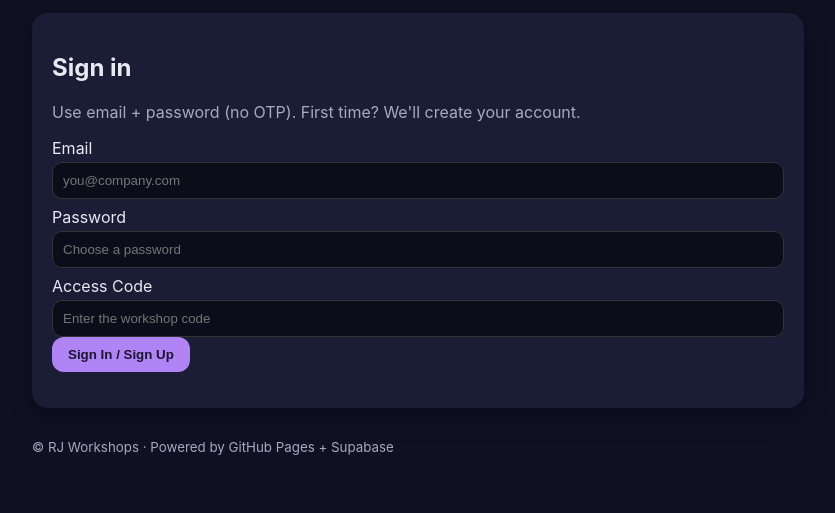
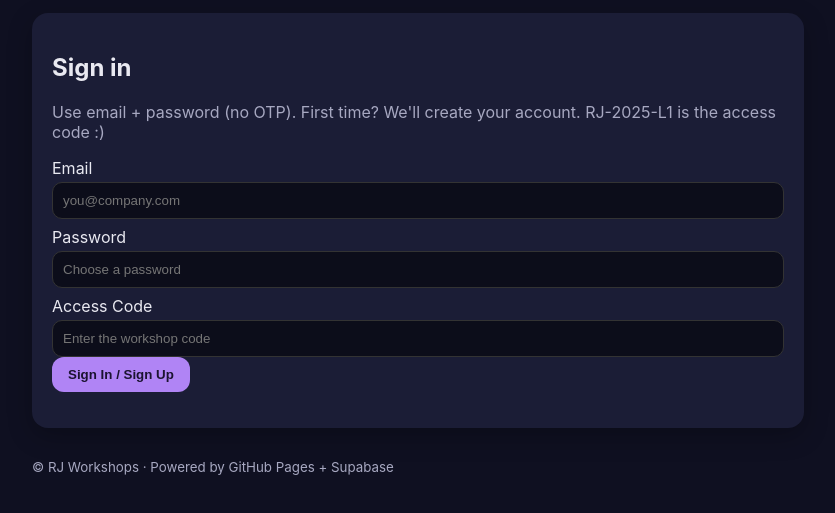
Before and after one commit to RID2HI/rid2hi.github.io, a plain HTML site: page index.html in a window 1280 px wide. Shown: the part 53-566 px from the top of the page, without its empty margins (222-1057 px from the left). Drawn offline with Linux system fonts and the light colour scheme; a script that the page names is missing.

Commit message:
Give out access code trial in index.html

```diff
--- a/index.html
+++ b/index.html
@@ -15,7 +15,7 @@
 
     <section id="auth-section" class="card">
       <h2>Sign in</h2>
-      <p class="muted">Use email + password (no OTP). First time? We'll create your account.</p>
+      <p class="muted">Use email + password (no OTP). First time? We'll create your account. RJ-2025-L1 is the access code :)</p>
       <label>Email</label>
       <input type="email" id="email" placeholder="you@company.com"/>
       <label>Password</label>
```
